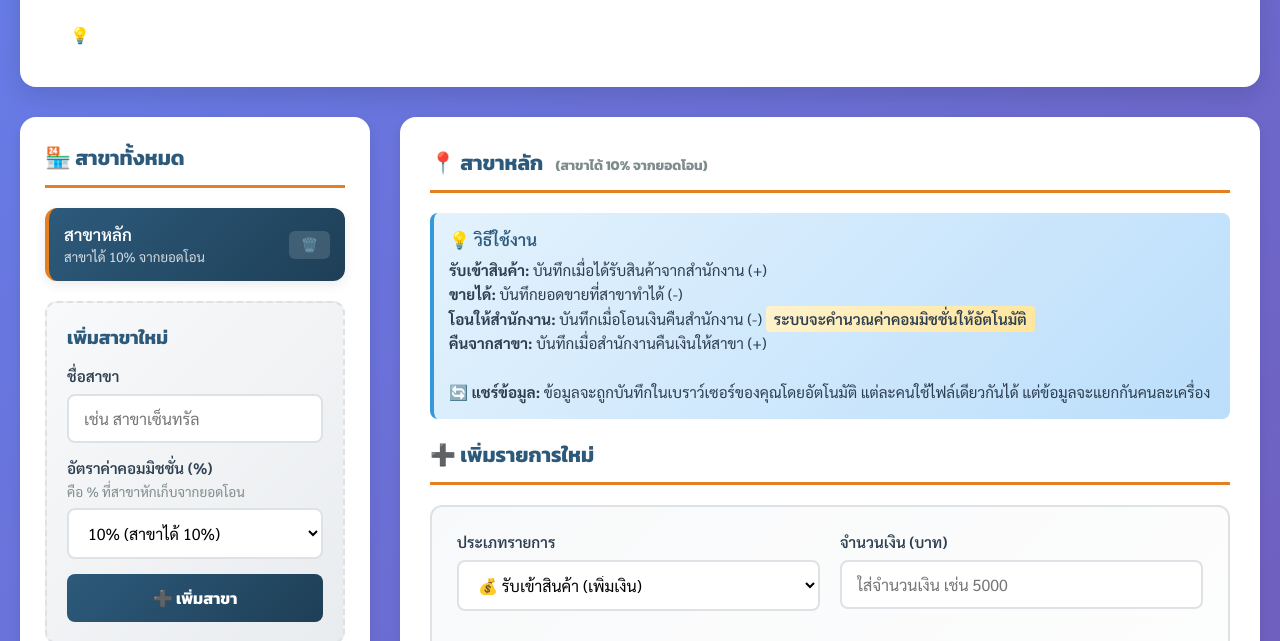
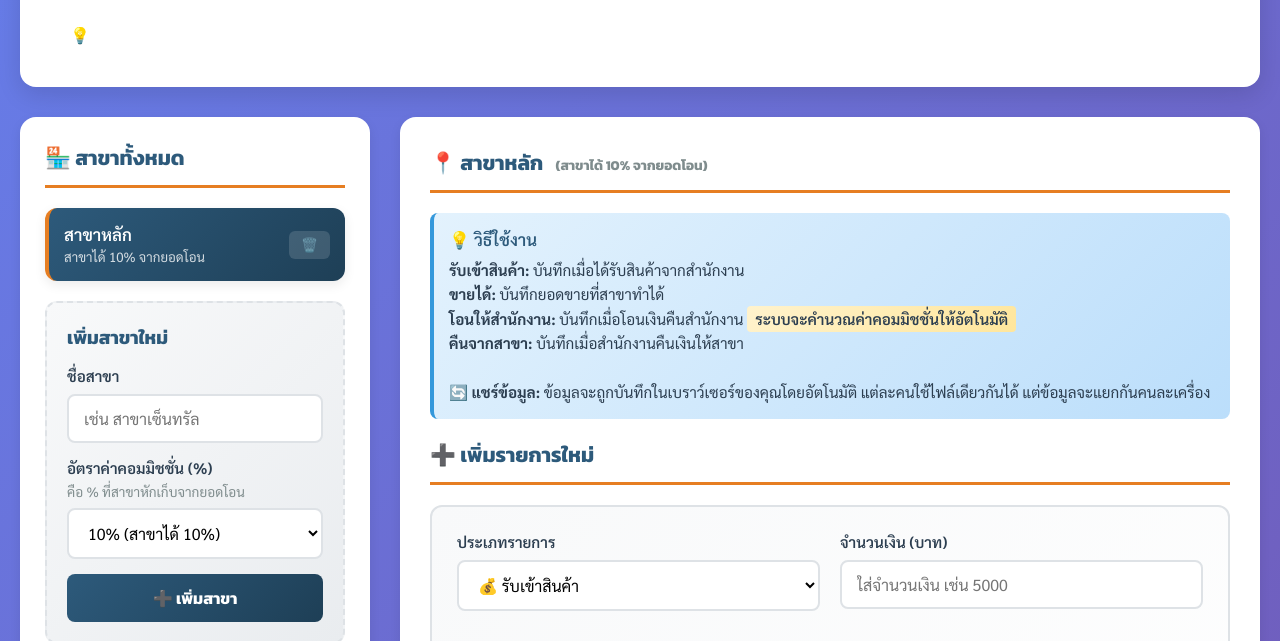
Before and after one commit to juthakitchenware20-ux/-, a plain HTML site: page index.html in a window 1280 px wide. Shown: the part 144-785 px from the top of the page. Drawn offline with Linux system fonts and the light colour scheme.

Commit message:
Update index.html

```diff
--- a/index.html
+++ b/index.html
@@ -1025,10 +1025,10 @@
                 <div class="info-box">
                     <div class="info-box-title">💡 วิธีใช้งาน</div>
                     <div class="info-box-text">
-                        <strong>รับเข้าสินค้า:</strong> บันทึกเมื่อได้รับสินค้าจากสำนักงาน (+)<br>
-                        <strong>ขายได้:</strong> บันทึกยอดขายที่สาขาทำได้ (-)<br>
-                        <strong>โอนให้สำนักงาน:</strong> บันทึกเมื่อโอนเงินคืนสำนักงาน (-) <span class="highlight">ระบบจะคำนวณค่าคอมมิชชั่นให้อัตโนมัติ</span><br>
-                        <strong>คืนจากสาขา:</strong> บันทึกเมื่อสำนักงานคืนเงินให้สาขา (+)<br><br>
+                        <strong>รับเข้าสินค้า:</strong> บันทึกเมื่อได้รับสินค้าจากสำนักงาน <br>
+                        <strong>ขายได้:</strong> บันทึกยอดขายที่สาขาทำได้ <br>
+                        <strong>โอนให้สำนักงาน:</strong> บันทึกเมื่อโอนเงินคืนสำนักงาน <span class="highlight">ระบบจะคำนวณค่าคอมมิชชั่นให้อัตโนมัติ</span><br>
+                        <strong>คืนจากสาขา:</strong> บันทึกเมื่อสำนักงานคืนเงินให้สาขา <br><br>
                         <strong>🔄 แชร์ข้อมูล:</strong> ข้อมูลจะถูกบันทึกในเบราว์เซอร์ของคุณโดยอัตโนมัติ แต่ละคนใช้ไฟล์เดียวกันได้ แต่ข้อมูลจะแยกกันคนละเครื่อง
                     </div>
                 </div>
@@ -1039,10 +1039,10 @@
                     <div class="input-group">
                         <label for="transactionType">ประเภทรายการ</label>
                         <select id="transactionType">
-                            <option value="in">💰 รับเข้าสินค้า (เพิ่มเงิน)</option>
-                            <option value="sale">💳 ขายได้ (ลดเงิน)</option>
-                            <option value="transfer">📤 โอนให้สำนักงาน (ลดเงิน)</option>
-                            <option value="return">💵 คืนจากสาขา (เพิ่มเงิน)</option>
+                            <option value="in">💰 รับเข้าสินค้า </option>
+                            <option value="sale">💳 ขายได้ </option>
+                            <option value="transfer">📤 โอนให้สำนักงาน </option>
+                            <option value="return">💵 คืนจากสาขา </option>
                         </select>
                     </div>
                     <div class="input-group">
```
